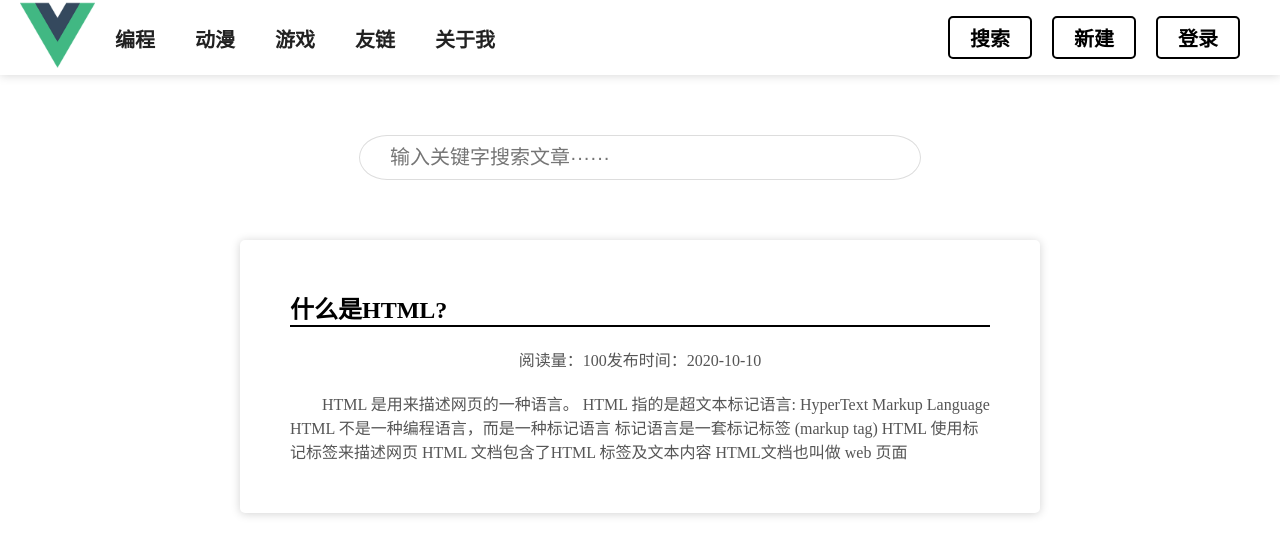
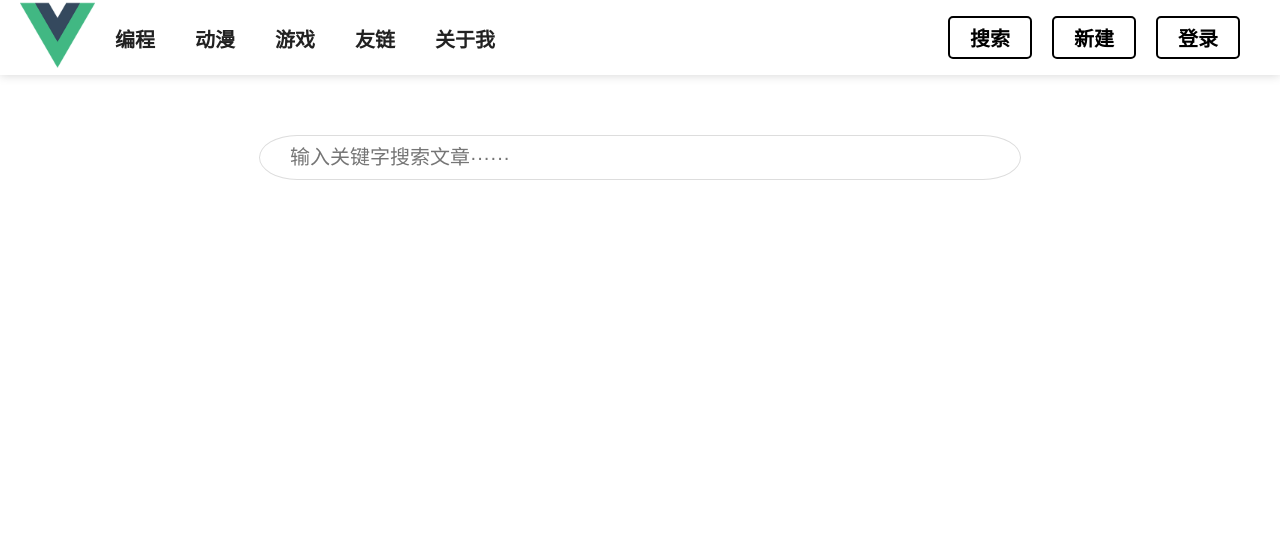
Before and after one commit to luomengfanchen/personal-site-vue, a Vue app: page /search in a window 1280 px wide. Shown: the top 556 px of the page. Built offline with nearby package versions, Linux system fonts and the light colour scheme.

Commit message:
feat: 添加了搜索功能

```diff
--- a/src/views/Search.vue
+++ b/src/views/Search.vue
@@ -4,34 +4,38 @@
             type="text"
             class="search-bar"
             placeholder="输入关键字搜索文章······"
+            v-model="searchVal"
+            @keypress.enter="search"
         />
 
-        <!-- search result -->
-        <div class="search-result">
-            <div class="result-card">
-                <a class="result-link" href="#">
-                    <h2 class="result-title">什么是HTML?</h2>
-                </a>
-
-                <div class="result-descript">
-                    <span>阅读量：100</span>
-                    <span>发布时间：2020-10-10</span>
-                </div>
-                <p class="result-paragraph">
-                    HTML 是用来描述网页的一种语言。 HTML 指的是超文本标记语言:
-                    HyperText Markup Language HTML
-                    不是一种编程语言，而是一种标记语言 标记语言是一套标记标签
-                    (markup tag) HTML 使用标记标签来描述网页 HTML 文档包含了HTML
-                    标签及文本内容 HTML文档也叫做 web 页面
-                </p>
-            </div>
-        </div>
+        <ContentCard :articleList="articleList"></ContentCard>
     </div>
 </template>
 
 <script>
+import ContentCard from '../components/ContentCard.vue'
+
 export default {
-    name: 'Search'
+    name: 'Search',
+    components: { ContentCard },
+    data() {
+        return {
+            searchVal: '',
+            articleList: []
+        }
+    },
+    methods: {
+        search: function() {
+            this.axios
+                .get('/api/search?title=' + this.searchVal)
+                .then((response) => {
+                    this.articleList = response.data.data
+                })
+                .catch(() => {
+                    window.alert('数据获取失败')
+                })
+        }
+    }
 }
 </script>
 
@@ -53,64 +57,10 @@ export default {
     margin: 10px;
     outline: none;
     padding: 10px 30px;
-    width: 500px;
+    width: 700px;
 }
 .search-bar:focus {
     border: #4169e1 solid 1px;
     transition: all 0.2s ease 0s;
 }
-
-/* 内容容器 */
-.search-result {
-    align-items: center;
-    display: flex;
-    flex-direction: column;
-    justify-content: center;
-}
-/* 内容 */
-.result-card {
-    background-color: #fff;
-    border-radius: 5px;
-    box-shadow: 0px 1px 10px 0px #d3d3d3;
-    display: flex;
-    flex-direction: column;
-    margin-top: 50px;
-    padding: 50px;
-    width: 700px;
-}
-.result-card:hover {
-    box-shadow: 0px 1px 20px 0px #d3d3d3;
-    transition: all 0.2s ease-out 0s;
-}
-
-/* 内容标题 */
-.result-title {
-    border-bottom: #000 solid 2px;
-    color: #000;
-    font-family: 'Source Han Serif';
-    font-weight: bold;
-    margin-bottom: 20px;
-}
-.result-title:hover {
-    border-bottom: #4169e1 solid 2px;
-    color: #4169e1;
-    transition: all 0.2s ease-out 0s;
-}
-.result-link {
-    text-decoration: none;
-}
-
-.result-descript {
-    align-self: center;
-    color: #555;
-    font-family: 'Source Han Serif';
-    margin-bottom: 20px;
-}
-
-/* 内容段落 */
-.result-paragraph {
-    color: #555;
-    font-family: 'Source Han Serif';
-    text-indent: 2em;
-}
 </style>
```
